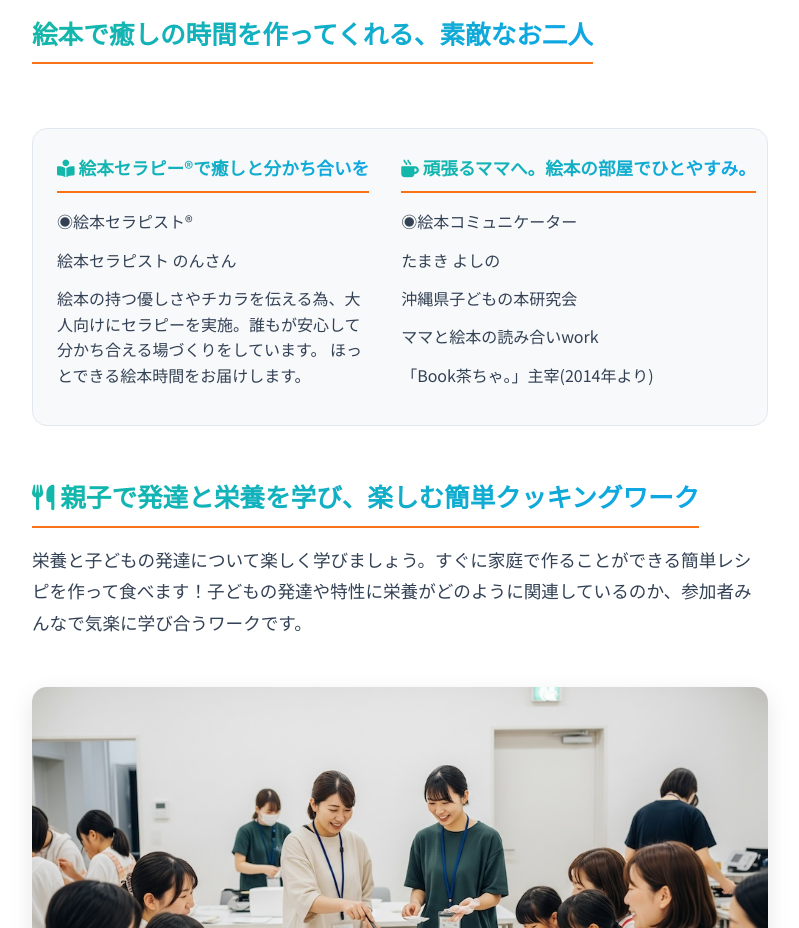
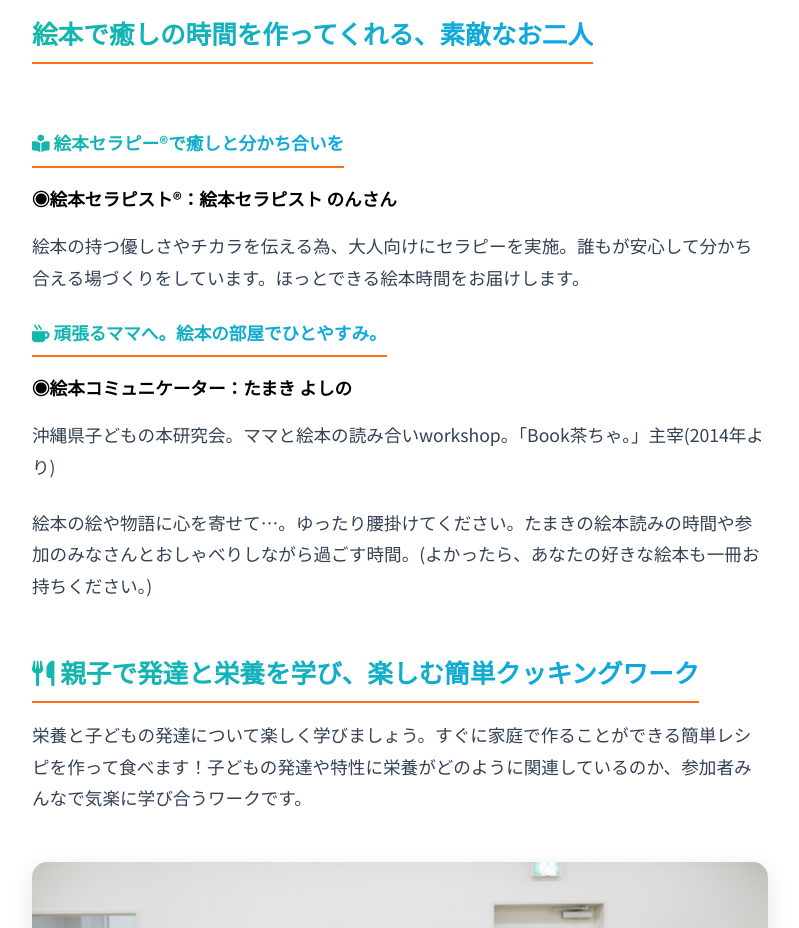
Before and after one commit to CoderDojo-Urasoe/starcrafters, a plain HTML site: page news/event-20250802.html in a window 1280 px wide. Shown: the part 2180-3108 px from the top of the page, without its empty margins (240-1039 px from the left). Drawn offline with Linux system fonts and the light colour scheme.

Commit message:
ニュースページを修正

```diff
--- a/css/news.styles.css
+++ b/css/news.styles.css
@@ -99,6 +99,15 @@ main {
     white-space: nowrap;
 }
 
+.event-highlight h6 {
+    font-size: 1.1rem;
+    font-weight: 700;
+    margin-bottom: 1rem;
+    color: #000;
+    display: inline-block;
+    white-space: nowrap;
+}
+
 .event-highlight p {
     font-size: 1.1rem;
     line-height: 1.8;
@@ -118,13 +127,9 @@ main {
     padding: 1.5rem;
     border-radius: 15px;
     border: 1px solid var(--neutral-200);
-    display: grid;
-    grid-template-columns: 1fr 1fr; /* Two equal columns */
-    gap: 2rem; /* Space between columns */
-}
-
-.communicator-profile .communicator-column {
-    /* Styles for each column if needed */
+    display: flex;
+    flex-direction: column; /* Stack items vertically */
+    gap: 2rem; /* Space between items */
 }
 
 .communicator-profile .communicator-image {
--- a/news/event-20250802.html
+++ b/news/event-20250802.html
@@ -95,28 +95,20 @@
                             <h4 style="text-align: center;">絵本で癒しの時間を作ってくれる、素敵なお二人</h4>
                     </div>
 
-                    <div class="event-highlight communicator-profile">
-                        <div class="communicator-column">
-                            <div class="communicator-info">
-                                <h5><i class="fa-solid fa-book-open-reader"></i> 絵本セラピー®で癒しと分かち合いを   </h5>
-                                <ul class="communicator-details">
-                                    <li>◉絵本セラピスト®</li>
-                                    <li>絵本セラピスト のんさん</li>
-                                    <li>絵本の持つ優しさやチカラを伝える為、大人向けにセラピーを実施。誰もが安心して分かち合える場づくりをしています。
-                                    ほっとできる絵本時間をお届けします。</li>
-                                </ul>
+                    <div class="event-highlight">
+                        <div class="communicator-info">
+                            <h5><i class="fa-solid fa-book-open-reader"></i> 絵本セラピー®で癒しと分かち合いを</h5>
+                            <div>
+                                <h6>◉絵本セラピスト®：絵本セラピスト のんさん</h6>
+                                <p>絵本の持つ優しさやチカラを伝える為、大人向けにセラピーを実施。誰もが安心して分かち合える場づくりをしています。ほっとできる絵本時間をお届けします。</p>
                             </div>
                         </div>
-                        <div class="communicator-column">
-                            <div class="communicator-info">
-                                <h5><i class="fa-solid fa-mug-hot"></i> 頑張るママへ。絵本の部屋でひとやすみ。</h5>
-                                <ul class="communicator-details">
-                                    <li>◉絵本コミュニケーター</li>
-                                    <li>たまき よしの</li>
-                                    <li>沖縄県子どもの本研究会</li>
-                                    <li>ママと絵本の読み合いwork</li>
-                                    <li>「Book茶ちゃ。」主宰(2014年より)</li>
-                                </ul>
+                        <div class="communicator-info">
+                            <h5><i class="fa-solid fa-mug-hot"></i> 頑張るママへ。絵本の部屋でひとやすみ。</h5>
+                            <div>
+                                <h6>◉絵本コミュニケーター：たまき よしの</h6>
+                                <p>沖縄県子どもの本研究会。ママと絵本の読み合いworkshop。「Book茶ちゃ。」主宰(2014年より)</p>
+                                <p>絵本の絵や物語に心を寄せて…。ゆったり腰掛けてください。たまきの絵本読みの時間や参加のみなさんとおしゃべりしながら過ごす時間。(よかったら、あなたの好きな絵本も一冊お持ちください。)</p>
                             </div>
                         </div>
                     </div>
```
